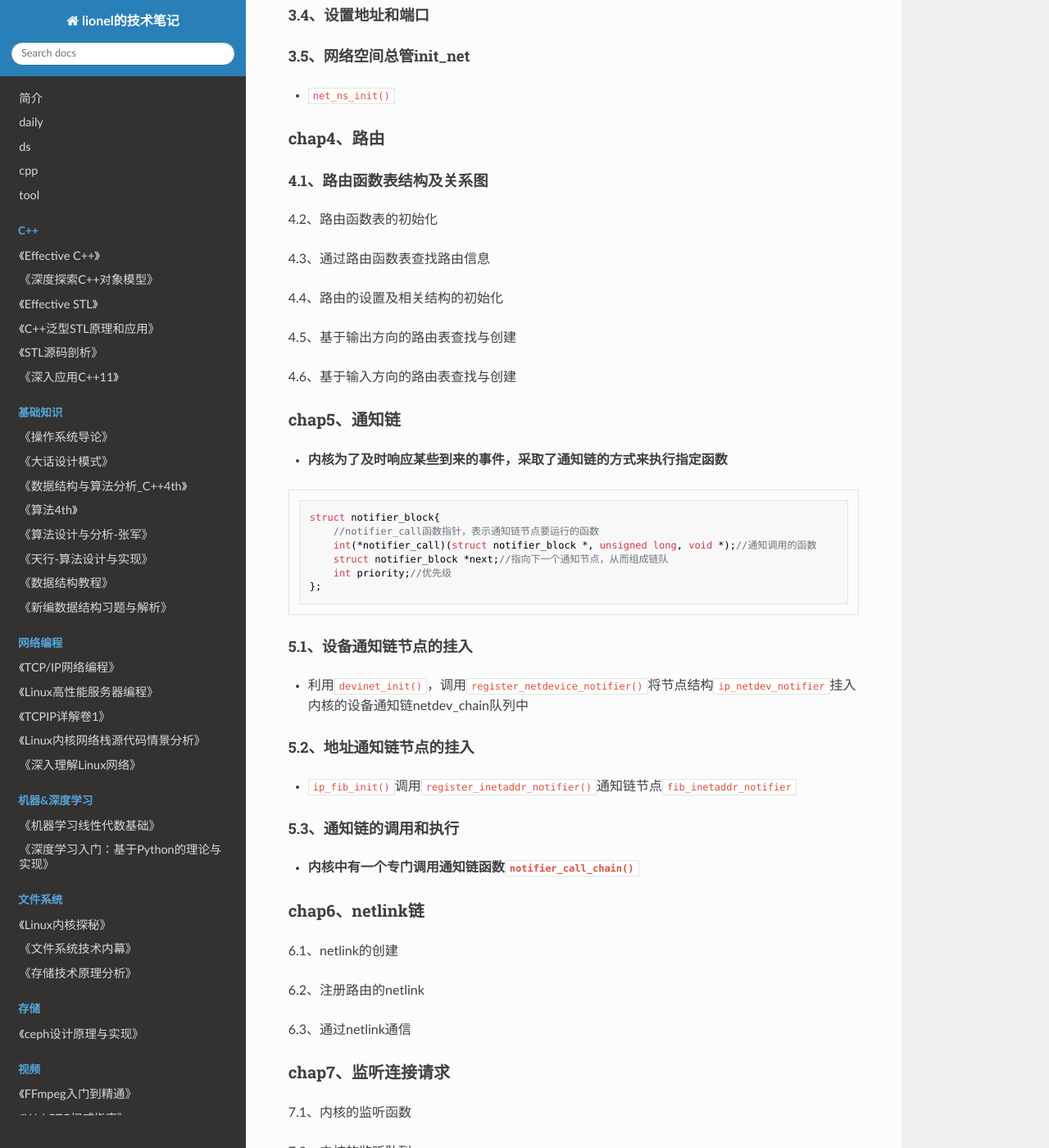
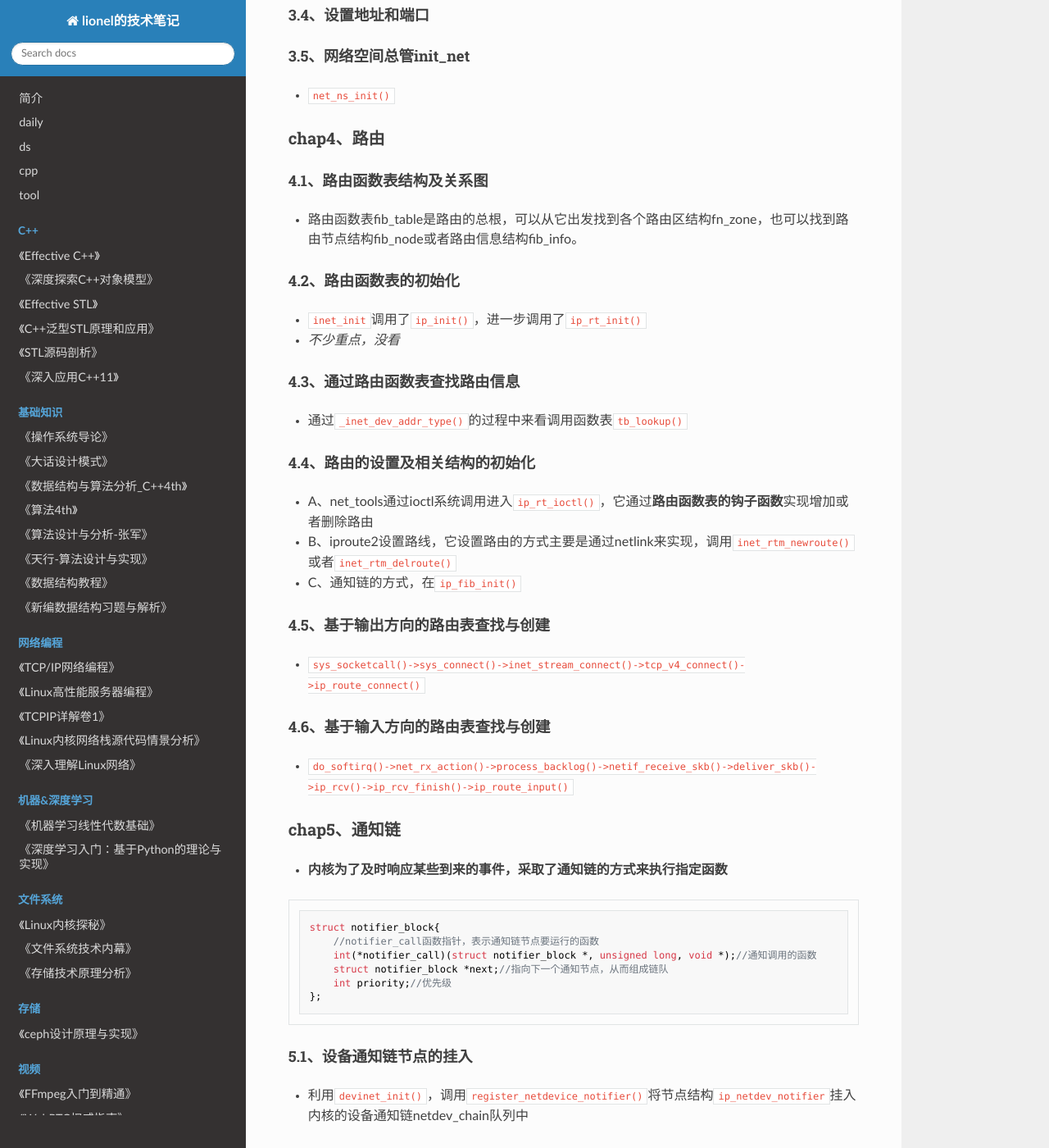
Before and after one commit to wolflion/booknotes, an MkDocs documentation site: the page built from docs/10network/追踪LinuxTCPIP代码运行：基于2.6内核.md, in a window 1280 px wide and 1400 px high, scrolled down 3440 px. Shown: the whole window at 82% size. Built offline with MkDocs 1.6.1, drawn with Linux system fonts in a browser that asks for light colours; nearby versions of some CDN libraries.

Commit message:
Update 追踪LinuxTCPIP代码运行：基于2.6内核.md

```diff
--- a/docs/10network/追踪LinuxTCPIP代码运行：基于2.6内核.md
+++ b/docs/10network/追踪LinuxTCPIP代码运行：基于2.6内核.md
@@ -140,15 +140,30 @@ static struct super_operations sockfs_ops = {
 
 #### 4.1、路由函数表结构及关系图
 
-4.2、路由函数表的初始化
++ 路由函数表fib_table是路由的总根，可以从它出发找到各个路由区结构fn_zone，也可以找到路由节点结构fib_node或者路由信息结构fib_info。
 
-4.3、通过路由函数表查找路由信息
+#### 4.2、路由函数表的初始化
 
-4.4、路由的设置及相关结构的初始化
++ `inet_init`调用了`ip_init()`，进一步调用了`ip_rt_init()`
++ *不少重点，没看*
 
-4.5、基于输出方向的路由表查找与创建
+#### 4.3、通过路由函数表查找路由信息
 
-4.6、基于输入方向的路由表查找与创建
++ 通过`_inet_dev_addr_type()`的过程中来看调用函数表`tb_lookup()`
+
+#### 4.4、路由的设置及相关结构的初始化
+
++ A、net_tools通过ioctl系统调用进入`ip_rt_ioctl()`，它通过**路由函数表的钩子函数**实现增加或者删除路由
++ B、iproute2设置路线，它设置路由的方式主要是通过netlink来实现，调用`inet_rtm_newroute()`或者`inet_rtm_delroute()`
++ C、通知链的方式，在`ip_fib_init()`
+
+#### 4.5、基于输出方向的路由表查找与创建
+
++ `sys_socketcall()->sys_connect()->inet_stream_connect()->tcp_v4_connect()->ip_route_connect()`
+
+#### 4.6、基于输入方向的路由表查找与创建
+
++ `do_softirq()->net_rx_action()->process_backlog()->netif_receive_skb()->deliver_skb()->ip_rcv()->ip_rcv_finish()->ip_route_input()`
 
 ### chap5、通知链
 
```
